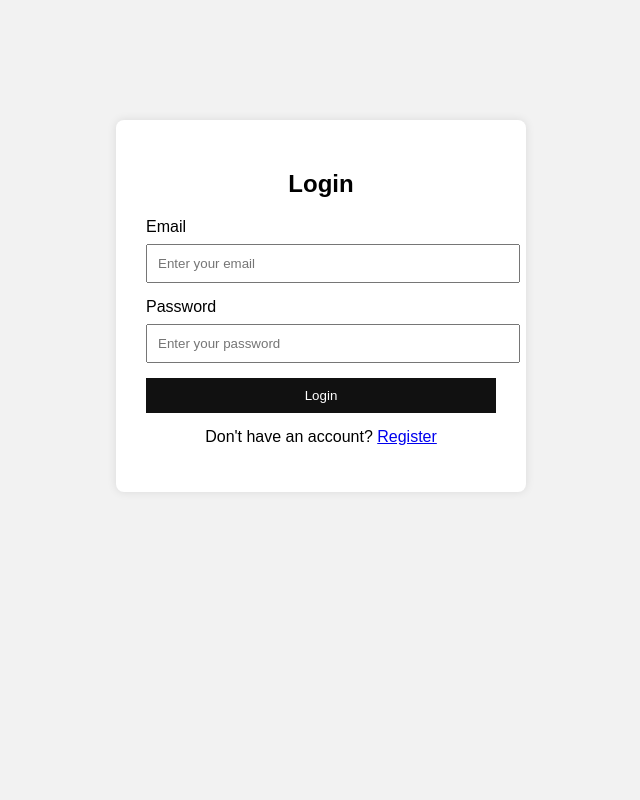
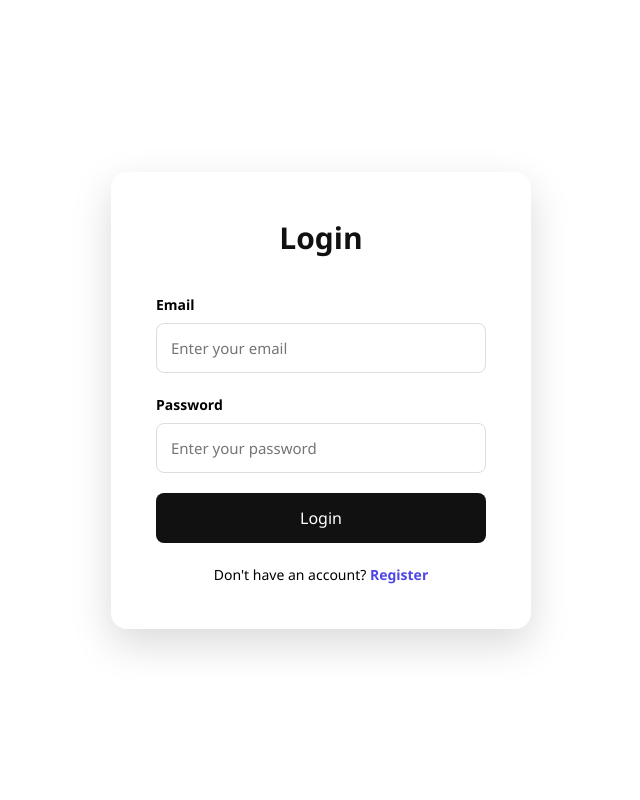
Before and after one commit to SatinderSinghSall/AI-and-Machine-Learning, a Flask app: page /login in a window 1280 px wide. Shown: the whole page, without its empty margins (319-959 px from the left). Run offline with Flask 3, Linux system fonts and the light colour scheme.

Commit message:
AI / ML: Flask Development - Handeling Forms.

```diff
--- /dev/null
+++ b/59. Working with Flask/Flask Development/static/login.css
@@ -0,0 +1,156 @@
+/* Reset */
+* {
+  margin: 0;
+  padding: 0;
+  box-sizing: border-box;
+  font-family: "Segoe UI", Arial, sans-serif;
+}
+
+/* Background */
+
+body {
+  height: 100vh;
+  display: flex;
+  justify-content: center;
+  align-items: center;
+
+  /* background: linear-gradient(135deg, #4f46e5, #9333ea); */
+}
+
+/* Login Card */
+
+.login-container {
+  width: 420px;
+  padding: 45px;
+
+  background: white;
+
+  border-radius: 16px;
+
+  box-shadow: 0 15px 40px rgba(0, 0, 0, 0.15);
+
+  animation: fadeIn 0.6s ease;
+}
+
+/* Title */
+
+.login-container h2 {
+  text-align: center;
+  font-size: 30px;
+  margin-bottom: 35px;
+
+  color: #111;
+}
+
+/* Labels */
+
+label {
+  font-size: 14px;
+  font-weight: 600;
+}
+
+/* Inputs */
+
+input {
+  width: 100%;
+
+  padding: 14px;
+
+  margin-top: 8px;
+  margin-bottom: 20px;
+
+  border-radius: 8px;
+
+  border: 1px solid #ddd;
+
+  font-size: 15px;
+
+  transition: all 0.25s ease;
+}
+
+/* Input focus */
+
+input:focus {
+  outline: none;
+
+  border-color: #6366f1;
+
+  box-shadow: 0 0 0 3px rgba(99, 102, 241, 0.2);
+}
+
+/* Login Button */
+
+button {
+  width: 100%;
+
+  padding: 14px;
+
+  border: none;
+
+  border-radius: 8px;
+
+  font-size: 16px;
+
+  background: #111;
+
+  color: white;
+
+  cursor: pointer;
+
+  transition: all 0.25s ease;
+}
+
+/* Hover */
+
+button:hover {
+  background: #4f46e5;
+
+  transform: translateY(-2px);
+
+  box-shadow: 0 8px 20px rgba(0, 0, 0, 0.2);
+}
+
+/* Register */
+
+.register-text {
+  text-align: center;
+
+  margin-top: 22px;
+
+  font-size: 14px;
+}
+
+.register-text a {
+  color: #4f46e5;
+
+  font-weight: 600;
+
+  text-decoration: none;
+}
+
+.register-text a:hover {
+  text-decoration: underline;
+}
+
+/* Animation */
+
+@keyframes fadeIn {
+  from {
+    opacity: 0;
+    transform: translateY(20px);
+  }
+
+  to {
+    opacity: 1;
+    transform: translateY(0);
+  }
+}
+
+/* Responsive */
+
+@media (max-width: 480px) {
+  .login-container {
+    width: 90%;
+    padding: 35px;
+  }
+}
--- a/59. Working with Flask/Flask Development/templates/login.html
+++ b/59. Working with Flask/Flask Development/templates/login.html
@@ -5,53 +5,24 @@
     <meta charset="UTF-8" />
     <meta name="viewport" content="width=device-width, initial-scale=1.0" />
     <title>Login Page</title>
+
+    <link rel="stylesheet" href="static/login.css" />
   </head>
 
-  <body style="font-family: Arial, sans-serif; background: #f2f2f2; margin: 0">
-    <div
-      style="
-        width: 350px;
-        margin: 120px auto;
-        background: white;
-        padding: 30px;
-        border-radius: 8px;
-        box-shadow: 0 0 10px rgba(0, 0, 0, 0.1);
-      "
-    >
-      <h2 style="text-align: center">Login</h2>
+  <body>
+    <div class="login-container">
+      <h2>Login</h2>
 
       <form>
-        <label>Email</label><br />
-        <input
-          type="email"
-          placeholder="Enter your email"
-          required
-          style="width: 100%; padding: 10px; margin: 8px 0 15px 0"
-        /><br />
+        <label>Email</label>
+        <input type="email" placeholder="Enter your email" required />
 
-        <label>Password</label><br />
-        <input
-          type="password"
-          placeholder="Enter your password"
-          required
-          style="width: 100%; padding: 10px; margin: 8px 0 15px 0"
-        /><br />
+        <label>Password</label>
+        <input type="password" placeholder="Enter your password" required />
 
-        <button
-          type="submit"
-          style="
-            width: 100%;
-            padding: 10px;
-            background: #111;
-            color: white;
-            border: none;
-            cursor: pointer;
-          "
-        >
-          Login
-        </button>
+        <button type="submit">Login</button>
 
-        <p style="text-align: center; margin-top: 15px">
+        <p class="register-text">
           Don't have an account? <a href="#">Register</a>
         </p>
       </form>
```
